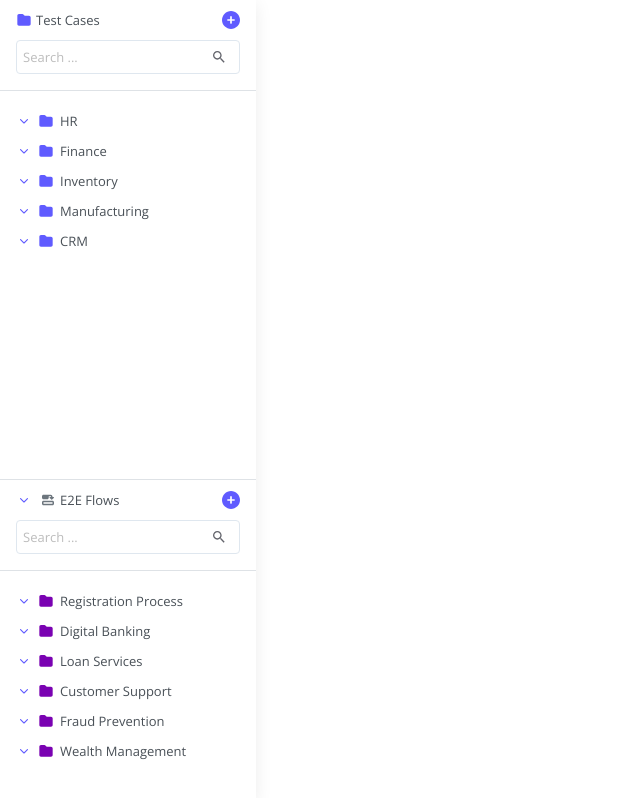
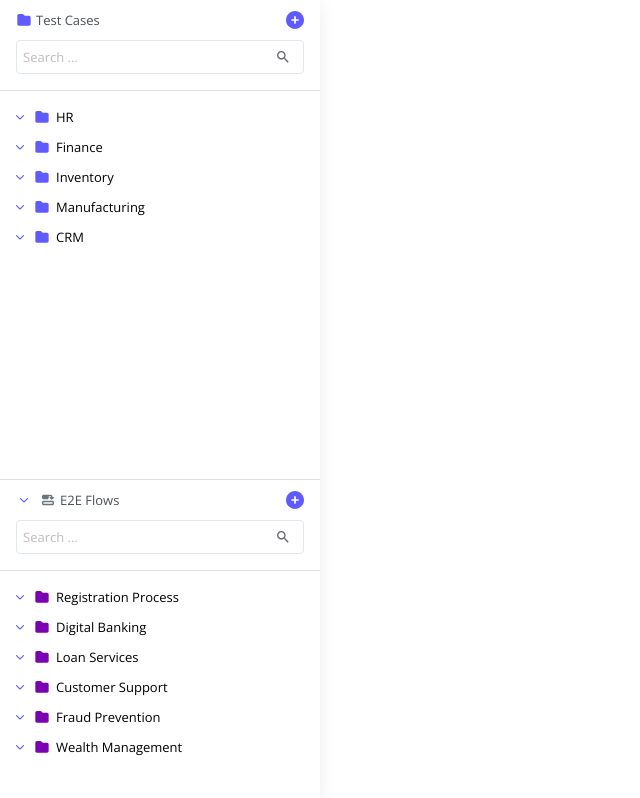
Before and after one commit to loki13-uix/avo-assignment, a React (Vite) app: page / in a window 1280 px wide. Shown: the whole page, without its empty margins (0-640 px from the left). Built offline with nearby package versions, Linux system fonts and the light colour scheme.

Commit message:
Refactor tree component styling and layout

```diff
--- a/src/components/main/index.tsx
+++ b/src/components/main/index.tsx
@@ -6,7 +6,7 @@ function Main() {
   const { selectionType } = useTreeState()
 
   return (
-    <main className='w-4/5 h-screen overflow-y-auto pb-20'>
+    <main className='w-3/4 h-screen overflow-y-auto pb-20'>
       {selectionType === 'folder' && <FolderView />}
       {selectionType === 'file' && <FileView />}
     </main>
--- a/src/components/tree-area/index.tsx
+++ b/src/components/tree-area/index.tsx
@@ -3,7 +3,7 @@ import E2ESection from './sections/e-2-e'
 
 function TreeArea() {
   return (
-    <div className='w-1/5 h-screen tree-area-shadow flex flex-col'>
+    <div className='w-1/4 h-screen tree-area-shadow flex flex-col'>
       <TestCasesSection />
       <E2ESection />
     </div>
--- a/src/components/tree-area/tree/index.tsx
+++ b/src/components/tree-area/tree/index.tsx
@@ -8,7 +8,6 @@ import {
 import ChevronDownIcon from '../../../assets/chevron-down.svg'
 import FileE2EIcon from '../../../assets/file-e2e.svg'
 import FileIcon from '../../../assets/file-grey.svg'
-import FileIconPurple from '../../../assets/file-purple.svg'
 import FolderE2EIcon from '../../../assets/folder-e2e.svg'
 import FolderIcon from '../../../assets/folder.svg'
 import { useTreeState } from '../../../context/tree-state'
@@ -65,13 +64,13 @@ function insertNodeInto(
 
 function TreeItem({
   data,
-  addPadding,
+  level = 0,
   noSelection,
   treeType,
   index,
 }: {
   data: Node
-  addPadding?: boolean
+  level?: number
   noSelection: boolean
   treeType: TreeType
   index: number
@@ -103,12 +102,12 @@ function TreeItem({
     }
   }
 
-  const content = (draggingContent: boolean) => (
+  const content = (
+    <div className='w-full hover:bg-[#EBEBFF]'>
       <span
-      className={`flex items-center gap-1.5 py-1 hover:bg-[#EBEBFF] ${
-        draggingContent ? 'bg-[#605BFF] text-white p-1.5' : ''
-      }`}
+        className='flex items-center gap-1.5 py-1'
         onClick={handleClick}
+        style={{ paddingLeft: `${level * 24}px` }}
       >
         {isFolder && (
           <button className='p-1 -m-1 cursor-pointer'>
@@ -130,30 +129,19 @@ function TreeItem({
           />
         ) : (
           <img
-          src={
-            treeType === 'test-cases'
-              ? draggingContent
-                ? FileIconPurple
-                : FileIcon
-              : FileE2EIcon
-          }
+            src={treeType === 'test-cases' ? FileIcon : FileE2EIcon}
             alt='file'
-          className='ml-8 size-4'
+            className='ml-6 size-4'
           />
         )}
 
-      <span className='text-nowrap text-[13px] leading-[20px]'>
-        {data.name}
+        <span className='text-nowrap base-font'>{data.name}</span>
       </span>
-    </span>
+    </div>
   )
 
   return (
-    <li
-      className={`${isFolder ? 'cursor-pointer' : ''} ${
-        addPadding ? 'pl-6' : ''
-      }`}
-    >
+    <li className='cursor-pointer'>
       {!isFolder && !noSelection ? (
         <Draggable draggableId={data.id} index={index}>
           {(provided, snapshot) => (
@@ -164,15 +152,18 @@ function TreeItem({
                 {...provided.dragHandleProps}
                 style={{
                   ...provided.draggableProps.style,
+                  opacity: snapshot.isDragging ? 0.7 : 1,
                 }}
                 className={`transition-all duration-200 ${
                   snapshot.isDragging ? 'shadow-md' : ''
                 }`}
               >
-                {content(snapshot.isDragging)}
+                {content}
               </div>
               {snapshot.isDragging && (
-                <div className='opacity-50'>{content(false)}</div>
+                <div className='opacity-50 bg-[#F5F5FF] border border-dashed border-[#EBEBFF]'>
+                  {content}
+                </div>
               )}
             </>
           )}
@@ -181,7 +172,7 @@ function TreeItem({
         <Droppable droppableId={data.id}>
           {(provided, snapshot) => (
             <div>
-              {content(false)}
+              {content}
               <div
                 ref={provided.innerRef}
                 {...provided.droppableProps}
@@ -195,7 +186,7 @@ function TreeItem({
                       <TreeItem
                         key={node.id}
                         data={node}
-                        addPadding={true}
+                        level={level + 1}
                         noSelection={noSelection}
                         treeType={treeType}
                         index={idx}
@@ -277,18 +268,23 @@ function Tree({ data, noSelection, treeType, onTreeUpdate }: TreeProps) {
 
   return (
     <DragDropContext onDragEnd={handleDragEnd}>
-      <div className='p-1 size-full overflow-hidden text-base'>
+      <div className='h-full flex flex-col overflow-hidden'>
         <Droppable droppableId={data.id}>
           {(provided) => (
             <ul
-              className='overflow-auto w-full h-full p-3'
+              className='flex-1 overflow-y-auto w-full overflow-x-auto'
               ref={provided.innerRef}
               {...provided.droppableProps}
+              style={{
+                padding: '12px',
+                minHeight: '100%',
+              }}
             >
               {data.nodes?.map((node, index) => (
                 <TreeItem
                   key={node.id}
                   data={node}
+                  level={0}
                   noSelection={noSelection}
                   treeType={treeType}
                   index={index}
```
Lines whose indentation alone changed are shown as unchanged.
